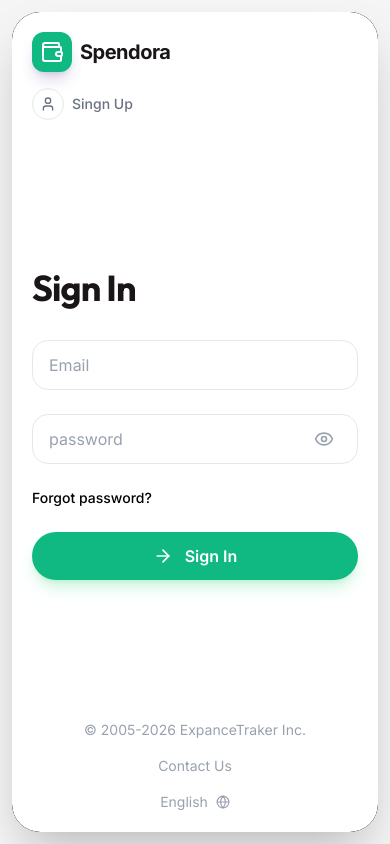
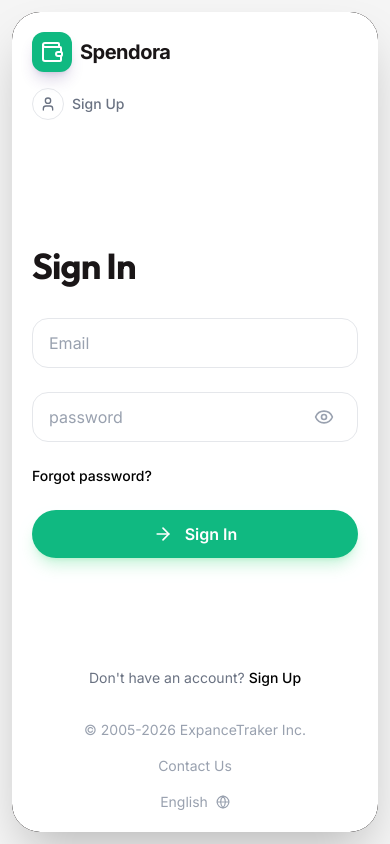
Before and after one commit to Shivam000189/expanceTraker, a React (Vite) app in the folder frontend/ExpanceTraker/: page /login in a window 390 px wide. Built offline with nearby package versions, Linux system fonts and the light colour scheme; no server answers.

Commit message:
frontens

```diff
--- a/frontend/ExpanceTraker/src/pages/login.jsx
+++ b/frontend/ExpanceTraker/src/pages/login.jsx
@@ -10,6 +10,7 @@ export default function Login() {
     email: "",
     password: "",
   });
+  const [hovered, setHovered] = useState(false);
 
   const navigate = useNavigate();
 
@@ -96,17 +97,22 @@ export default function Login() {
                     </div>
 
 
+
                     <button onClick={()=> {navigate('/signup')}} className="flex items-center gap-2 text-sm font-medium text-gray-500 hover:text-gray-900 transition-colors cursor-pointer">
                         <div className="w-8 h-8 rounded-full border border-gray-200 flex items-center justify-center">
                             <User size={16}/>
                         </div>
-                        Singn Up
+                        Sign Up
                     </button>
                 </div>
 
-                {/*SingUp container */}
+                {/*SignUp container */}
 
-                <div className="flex-1 flex flex-col justify-center max-w-md mx-auto w-full">
+
+
+
+
+                <div className="flex-1 flex flex-col justify-center max-w-md mx-auto w-full relative">
                     <h2 className="text-4xl sm:text-5xl font-bold text-[#1a1617] mb-8 sm:mb-10">Sign In</h2>
 
                     <form onSubmit={handleSubmit} className="space-y-6">
@@ -153,14 +159,34 @@ export default function Login() {
                             <button type="button" className="text-black font-medium hover:underline text-sm hover:cursor-pointer">Forgot password?</button>
                         </div>
 
-                        <Motion.button type="submit"  whileHover={{scale:1.02}} whileTap={{scale:0.98}}
-                        className="w-full py-3 sm:py-4 rounded-full bg-gradient-to-r bg-primary text-white font-semibold text-base sm:text-lg flex items-center justify-center gap-3 shadow-lg shadow-green-500/20 hover:shadow-primary-500/40 transition-all hover:cursor-pointer"
+                        <Motion.button
+                            type="submit"
+                            whileHover={{ scale: 1.02 }}
+                            whileTap={{ scale: 0.98 }}
+                            className="w-full py-3 sm:py-4 rounded-full bg-gradient-to-r bg-primary text-white font-semibold text-base sm:text-lg flex items-center justify-center gap-3 shadow-lg shadow-green-500/20 hover:shadow-primary-500/40 transition-all hover:cursor-pointer"
+                            onMouseEnter={() => setHovered(true)}
+                            onMouseLeave={() => setHovered(false)}
                         >
                             <ArrowRight size={20} />
                             Sign In
                         </Motion.button>
+
+                        {/* Tooltip */}
+                        {hovered && (
+                            <div className="absolute top-full mt-2 bg-black text-white text-sm px-3 py-1 rounded-md shadow-lg">
+                            Render takes time to load, please wait...
+                            </div>
+                        )}
                     </form>
                 </div>
+
+                <div className="mt-6 text-center">
+                    <p className="text-sm text-gray-500">
+                        Don't have an account?
+                        <button onClick={()=> {navigate('/signup')}} className="text-black font-medium hover:underline ml-1">Sign Up</button>
+                    </p>
+                </div>
+
 
                 {/*footer container */}
                 <div className="mt-auto pt-8 flex flex-col md:flex-row justify-between items-center text-sm text-gray-400 gap-4">
--- a/frontend/ExpanceTraker/src/pages/signup.jsx
+++ b/frontend/ExpanceTraker/src/pages/signup.jsx
@@ -12,6 +12,7 @@ export default function Signup() {
         email:"",
         password:"",
 });
+    const [hovered, setHovered] = useState(false);
 
     const navigate = useNavigate();
 
@@ -100,7 +101,7 @@ export default function Signup() {
 
                 {/*SingUp container */}
 
-                <div className="flex-1 flex flex-col justify-center max-w-md mx-auto w-full">
+                <div className="flex-1 flex flex-col justify-center max-w-md mx-auto w-full relative">
                     <h2 className="text-4xl sm:text-5xl font-bold text-[#1a1617] mb-8 sm:mb-10">Sign Up</h2>
 
                     <form onSubmit={handleSubmit} className="space-y-6">
@@ -147,10 +148,19 @@ export default function Signup() {
 
                         <Motion.button type="submit"  whileHover={{scale:1.02}} whileTap={{scale:0.98}}
                         className="w-full py-3 sm:py-4 rounded-full bg-gradient-to-r bg-primary text-white font-semibold text-base sm:text-lg flex items-center justify-center gap-3 shadow-lg shadow-green-500/20 hover:shadow-primary-500/40 transition-all"
+                        onMouseEnter={() => setHovered(true)}
+                        onMouseLeave={() => setHovered(false)}
                         >
                             <ArrowRight size={20} />
                             Sign Up
                         </Motion.button>
+
+                        {/* Tooltip */}
+                        {hovered && (
+                            <div className="absolute top-full mt-2 bg-black text-white text-sm px-3 py-1 rounded-md shadow-lg">
+                            Render take time to load, please wait....
+                            </div>
+                        )}
                     </form>
                 </div>
 
```
Also changed, not shown: 1 other file (tests, documents, lock files or other folders).
